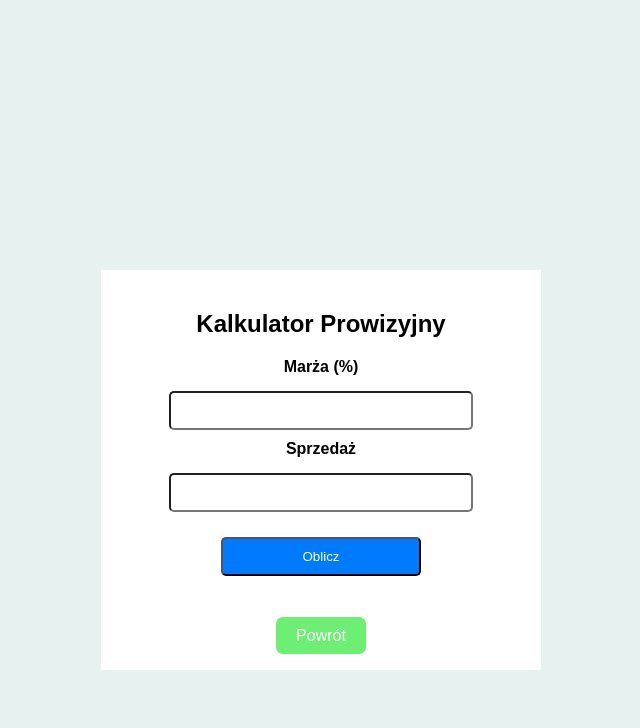
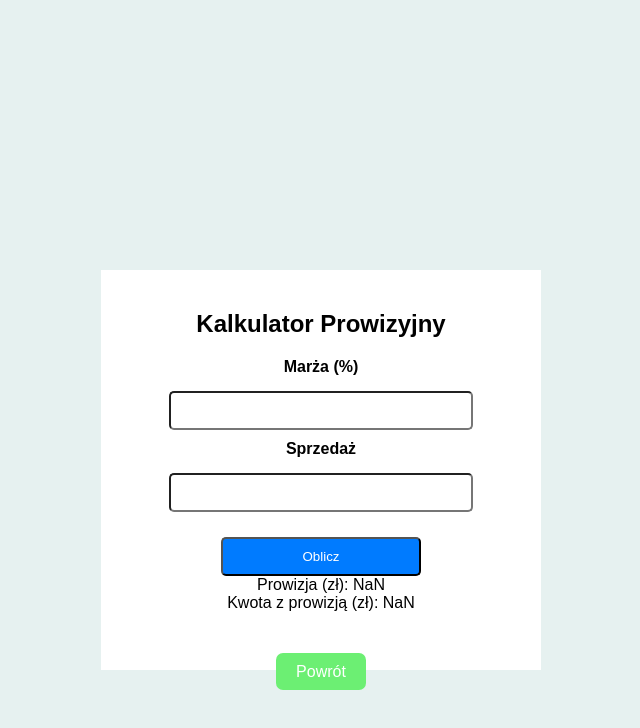
Before and after one commit to XaweryS/Praktyki_tydz1_2C, a plain HTML site: page zad2.html in a window 1280 px wide. Both pictures are taken after a click on the button "Oblicz". Shown: the whole page, without its empty margins (319-959 px from the left). Drawn offline with Linux system fonts and the light colour scheme.

Commit message:
Update zad2.html

```diff
--- a/zad2.html
+++ b/zad2.html
@@ -28,8 +28,8 @@
             sprzedaz= parseFloat(document.getElementById('sprzedaz').value);
             obl = (marza / 100) * sprzedaz;
             obl2 = (obl) +sprzedaz;
-            document.getElementById('wynik2') = "Prowizja (zł): " +obl;
-            document.getElementById('wynik3') = "Kwota z prowizją (zł): " +obl2;
+            document.getElementById('wynik2').innerHTML = "Prowizja (zł): " +obl;
+            document.getElementById('wynik3').innerHTML = "Kwota z prowizją (zł): " +obl2;
         }
     </script>
 </body>
```
